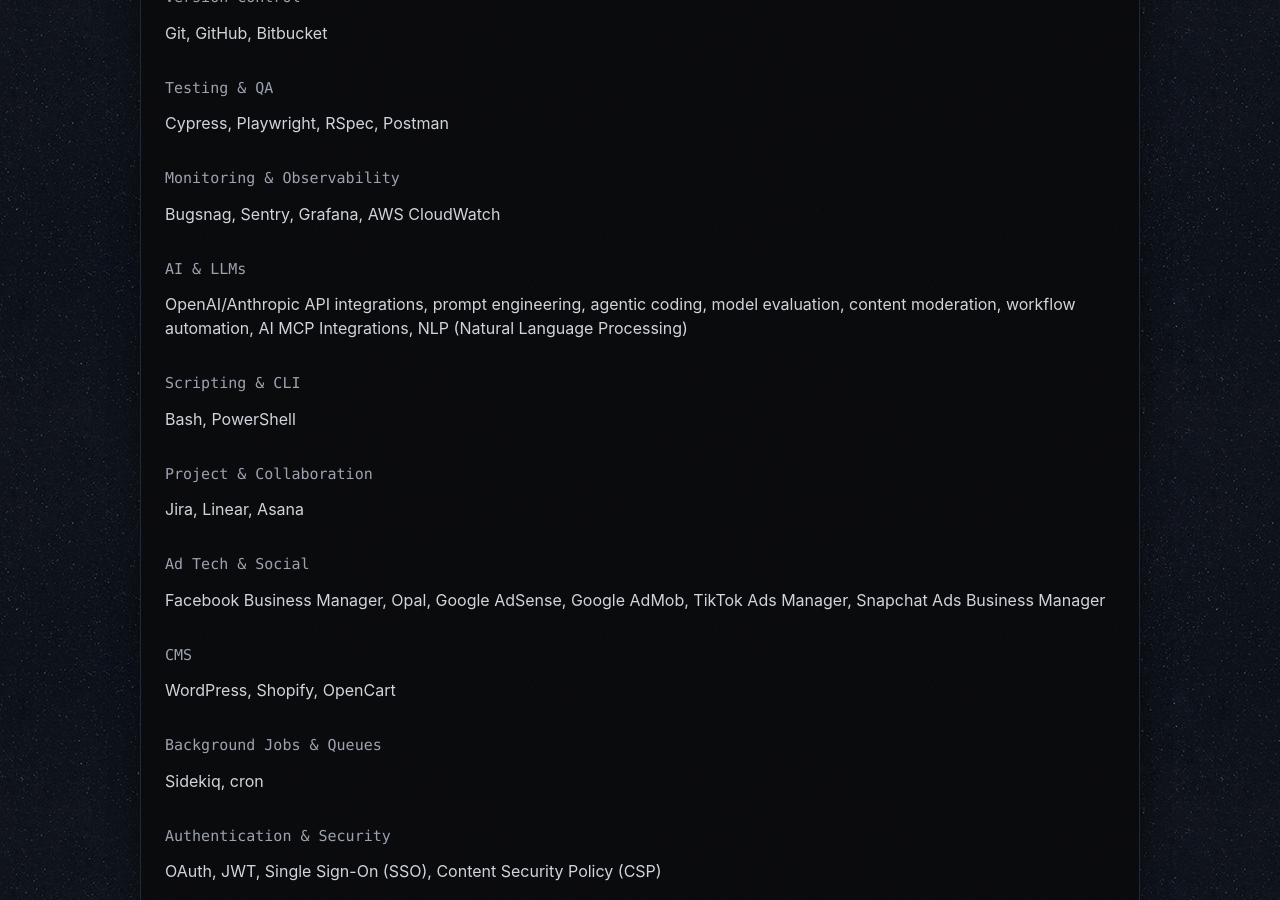
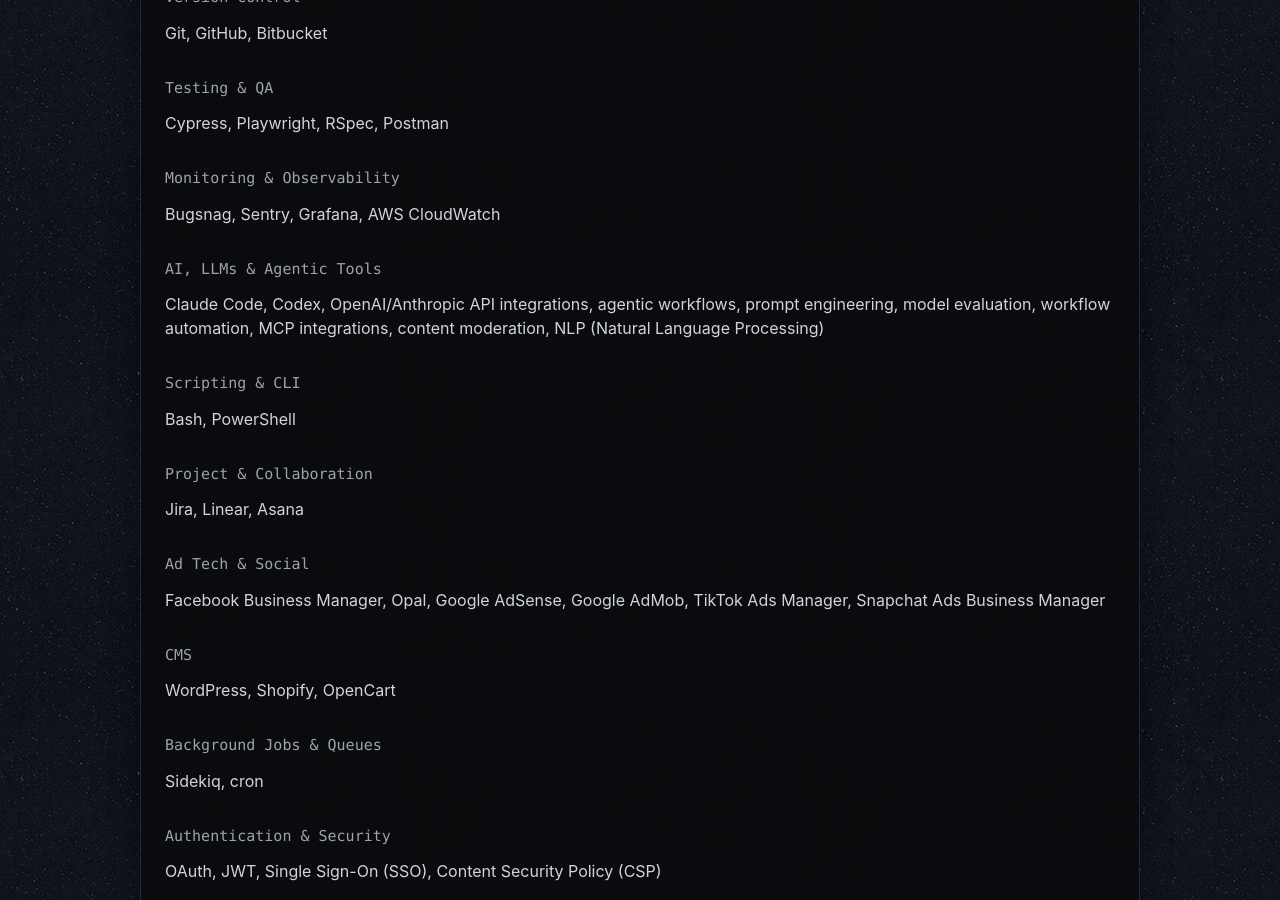
Before and after one commit to bsullivan-io/bsullivan.io, a Jekyll site: the page built from resume/index.html, in a window 1280 px wide and 900 px high, scrolled down 2743 px. Built offline with Jekyll 4.4.1, drawn with Linux system fonts in a browser that asks for light colours.

Commit message:
Add AI and agentic tools skills copy

```diff
--- a/_data/skills.yml
+++ b/_data/skills.yml
@@ -19,8 +19,8 @@
 - skill: Monitoring & Observability
   description: Bugsnag, Sentry, Grafana, AWS CloudWatch
 # AI
-- skill: AI & LLMs
-  description: OpenAI/Anthropic API integrations, prompt engineering, agentic coding, model evaluation, content moderation, workflow automation, AI MCP Integrations, NLP (Natural Language Processing)
+- skill: AI, LLMs & Agentic Tools
+  description: Claude Code, Codex, OpenAI/Anthropic API integrations, agentic workflows, prompt engineering, model evaluation, workflow automation, MCP integrations, content moderation, NLP (Natural Language Processing)
 - skill: Scripting & CLI
   description: Bash, PowerShell
 - skill: Project & Collaboration
```
